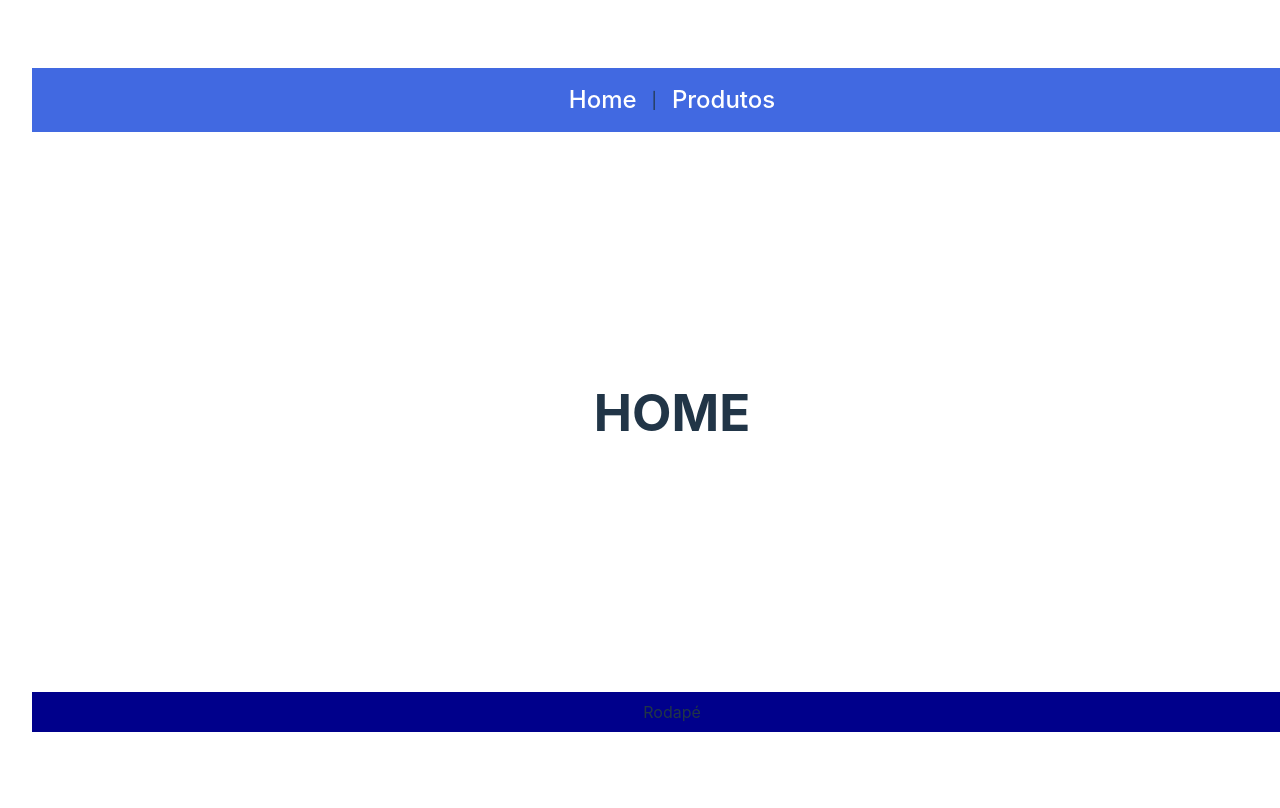
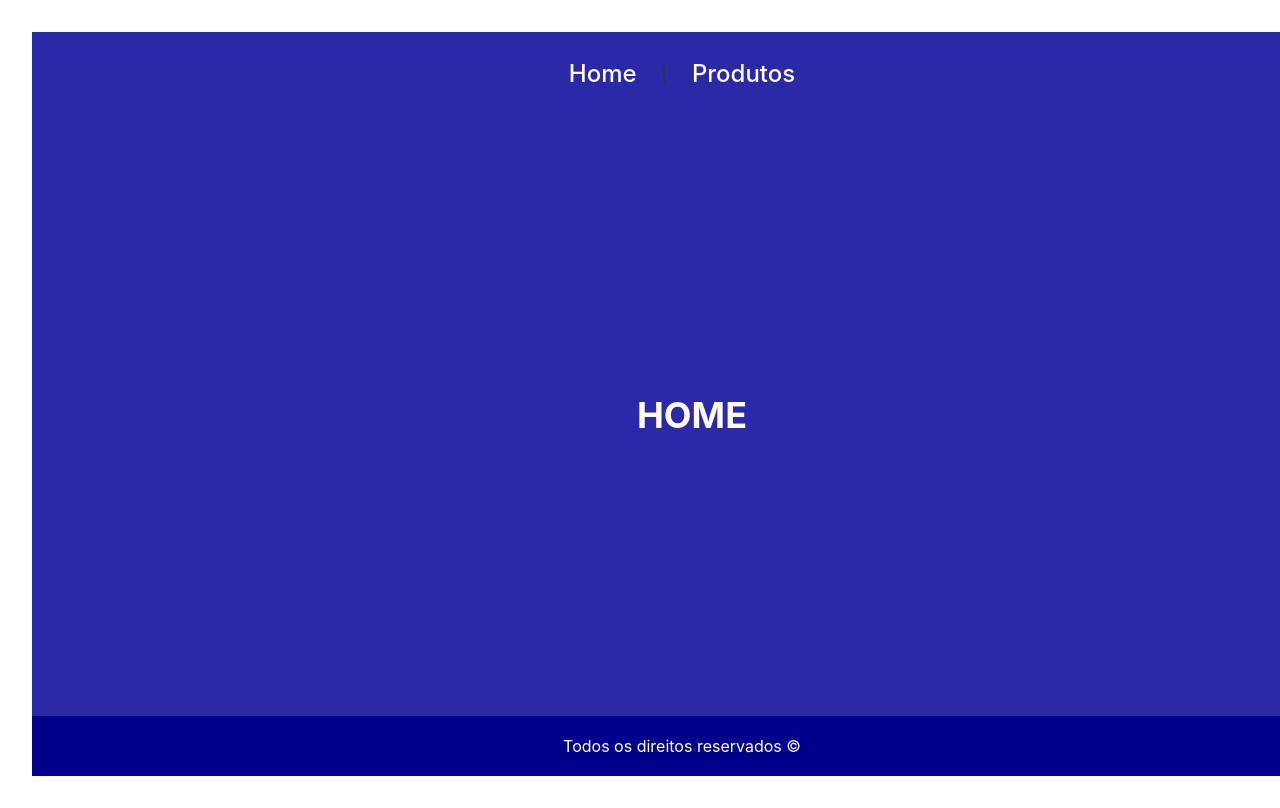
Before and after one commit to Rminoro/CpWeb02, a React (Vite) app: page / in a window 1280 px wide. Shown: the top 808 px of the page. Built offline with nearby package versions, Linux system fonts and the light colour scheme.

Commit message:
Estilizando paginas

```diff
--- a/src/components/Menu.jsx
+++ b/src/components/Menu.jsx
@@ -1,4 +1,5 @@
 import { Link } from "react-router-dom"
+import "../components/styleComponents.css"
 
 export default function Menu(){
 
--- a/src/components/Rodape.jsx
+++ b/src/components/Rodape.jsx
@@ -1,8 +1,9 @@
+import "../components/styleComponents.css"
 export default function Rodape(){
 
     return(
         <footer>
-            <p>Rodapé</p>
+            <p>Todos os direitos reservados © </p>
         </footer>
     )
 }
--- /dev/null
+++ b/src/components/styleComponents.css
@@ -0,0 +1,18 @@
+footer {
+    background-color: #2b29a6;
+    color: #fff;
+    padding: 10px;
+    text-align: center;
+  }
+
+  .menu {
+    background-color: #2b29a6;
+    padding: 10px;
+    text-align: center;
+  }
+
+  .menu a {
+    color: #fff;
+    text-decoration: none;
+    margin: 0 10px;
+  }
--- a/src/routes/Home/index.jsx
+++ b/src/routes/Home/index.jsx
@@ -1,3 +1,4 @@
+import "../Home/styleHome.css"
 export default function Home(){
 
     return(
--- /dev/null
+++ b/src/routes/Home/styleHome.css
@@ -0,0 +1,12 @@
+
+main {
+    text-align: center;
+    background-color: #2b29a6;
+    padding: 20px;
+    color:#fafafa
+  }
+
+  main h1 {
+    font-size: 36px;
+    color: #fafafa;
+  }
```
